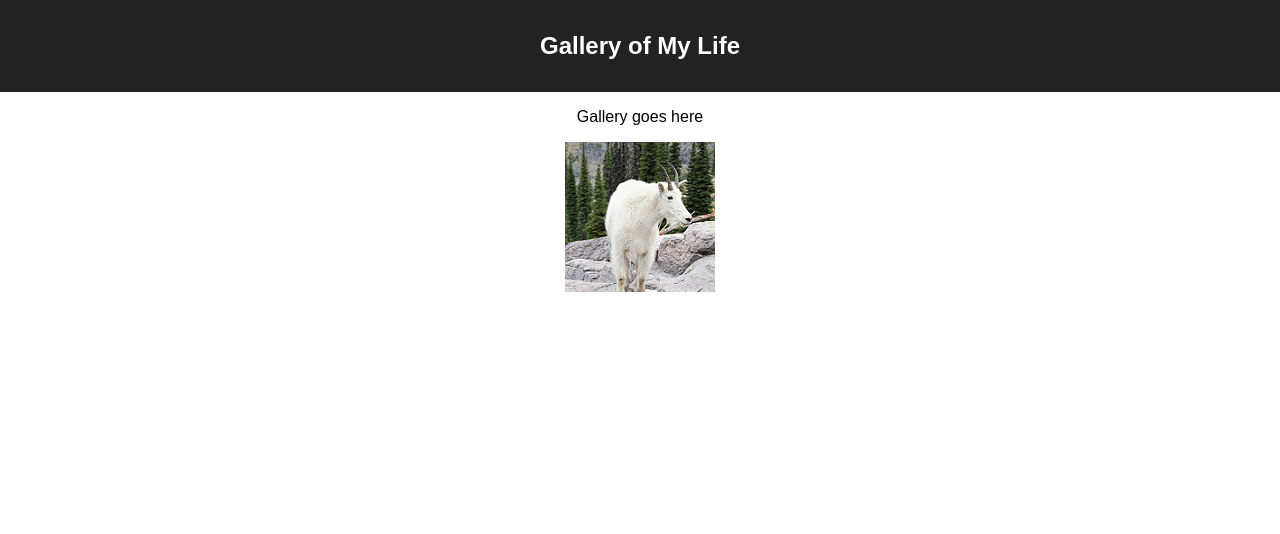
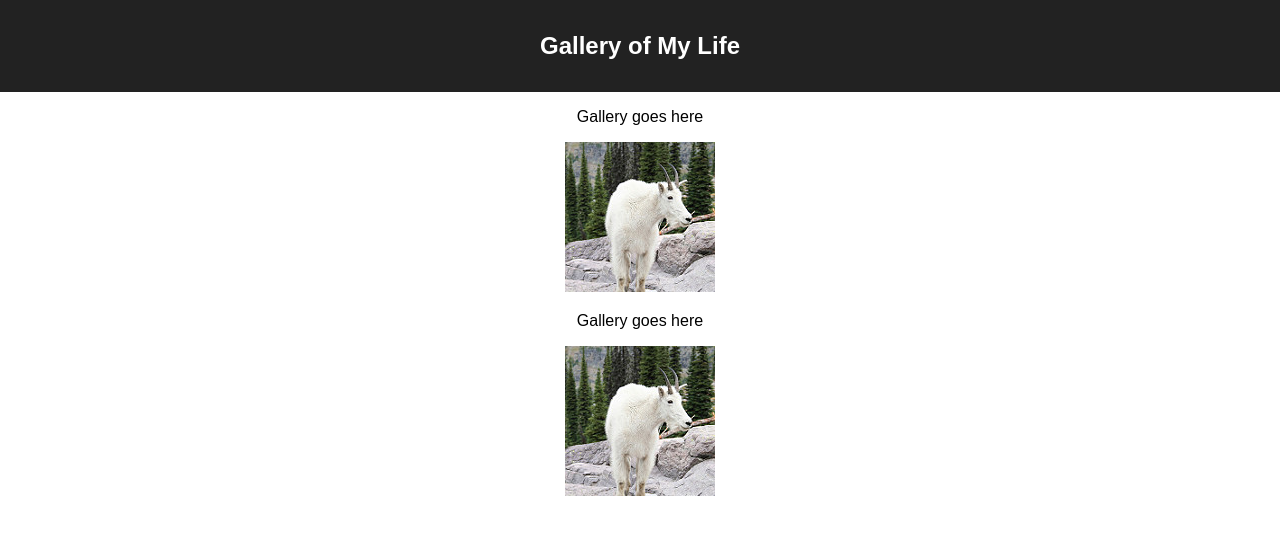
Before and after one commit to TheDaveWave/react-gallery, a React (Create React App) app: page / in a window 1280 px wide. Shown: the top 534 px of the page. Built offline with nearby package versions, Linux system fonts and the light colour scheme.

Commit message:
had to import react into child component

```diff
--- a/src/components/App/App.jsx
+++ b/src/components/App/App.jsx
@@ -1,5 +1,6 @@
 import React from 'react';
 import './App.css';
+import GalleryList from './GalleryList/GalleryList';
 
 function App() {
     return (
@@ -9,12 +10,7 @@ function App() {
         </header>
         <p>Gallery goes here</p>
         <img src="images/goat_small.jpg"/>
-        {/* <img src="images/fourth.jpeg"/>
-        <img src='images/fractured.JPG'/>
-        <img src="images/gig.jpg"/>
-        <img src="images/longboard.jpeg"/>
-        <img src="images/three_ponchos.jpeg"/>
-        <img src="images/tres_flamingos.jpeg"/> */}
+        <GalleryList />
       </div>
     );
 }
--- a/src/components/App/GalleryList/GalleryList.jsx
+++ b/src/components/App/GalleryList/GalleryList.jsx
@@ -1,5 +1,18 @@
+import React from 'react';
 function GalleryList() {
-
+    return (
+        // using a fragment to wrap up following html elements.
+        <>
+            <p>Gallery goes here</p>
+            <img src="images/goat_small.jpg"/>
+            {/* <img src="images/fourth.jpeg"/>
+            <img src='images/fractured.JPG'/>
+            <img src="images/gig.jpg"/>
+            <img src="images/longboard.jpeg"/>
+            <img src="images/three_ponchos.jpeg"/>
+            <img src="images/tres_flamingos.jpeg"/> */}
+        </>
+    );
 }
 
 export default GalleryList;
```
